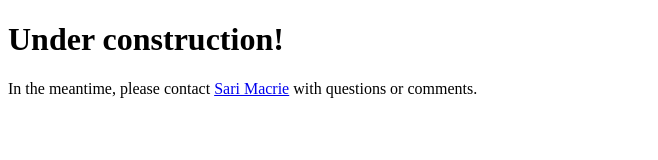
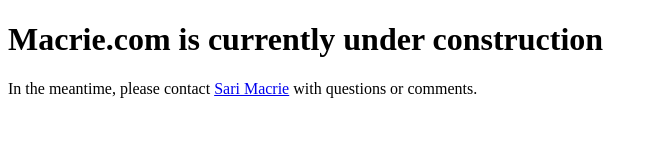
Before and after one commit to macrie/macrie.github.com, a plain HTML site: page index.html in a window 1280 px wide. Shown: the whole page, without its empty margins (0-658 px from the left). Drawn offline with Linux system fonts and the light colour scheme.

Commit message:
Edited index.html via GitHub

```diff
--- a/index.html
+++ b/index.html
@@ -5,6 +5,6 @@
 </head>
 
 <body>
-  <p><h1>Under construction!</h1></p><p>In the meantime, please contact <a href="mailto:sari@macrie.com">Sari Macrie</a> with questions or comments.</p>
+  <p><h1>Macrie.com is currently under construction</h1></p><p>In the meantime, please contact <a href="mailto:sari@macrie.com">Sari Macrie</a> with questions or comments.</p>
 </body>
 </html>
```
